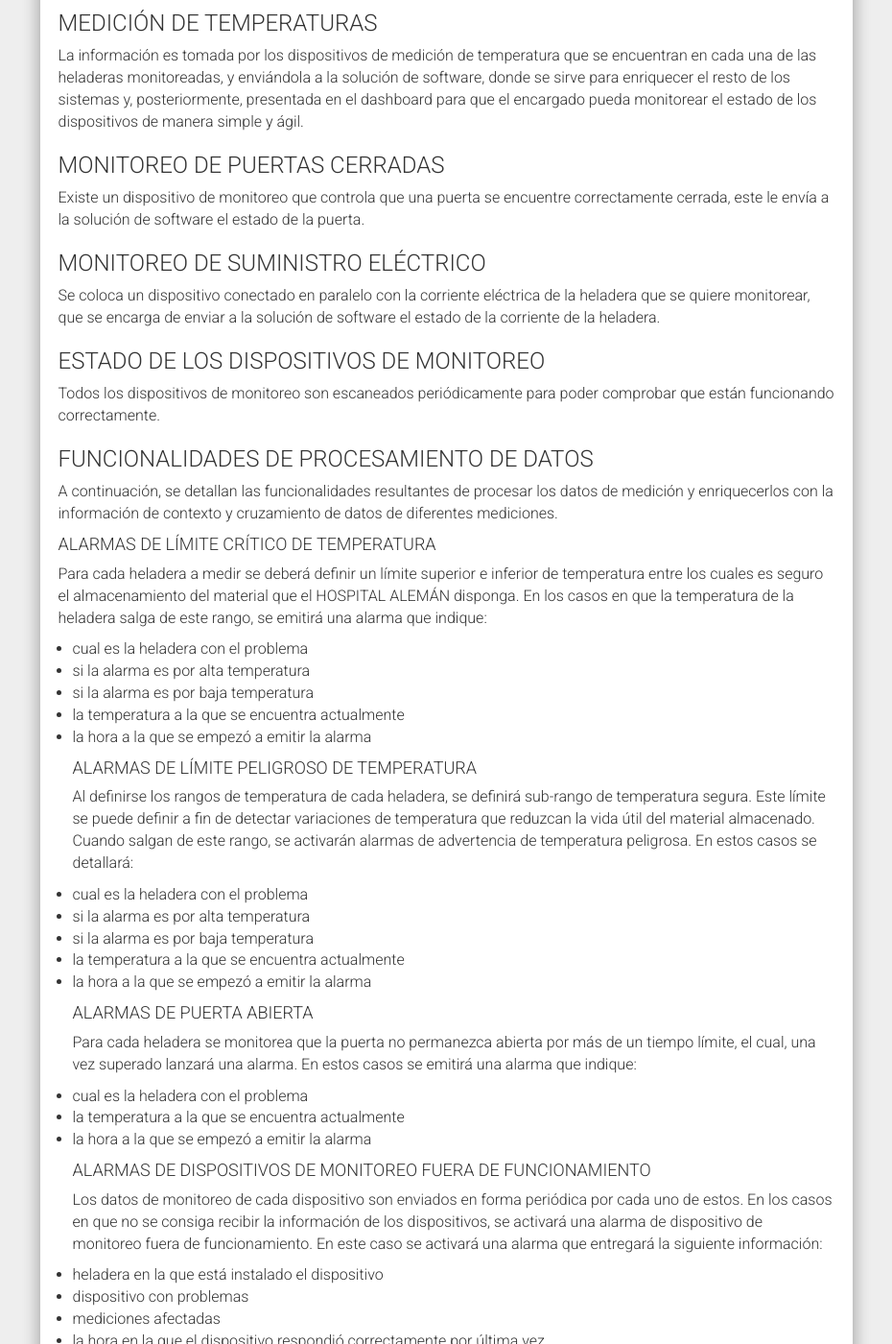
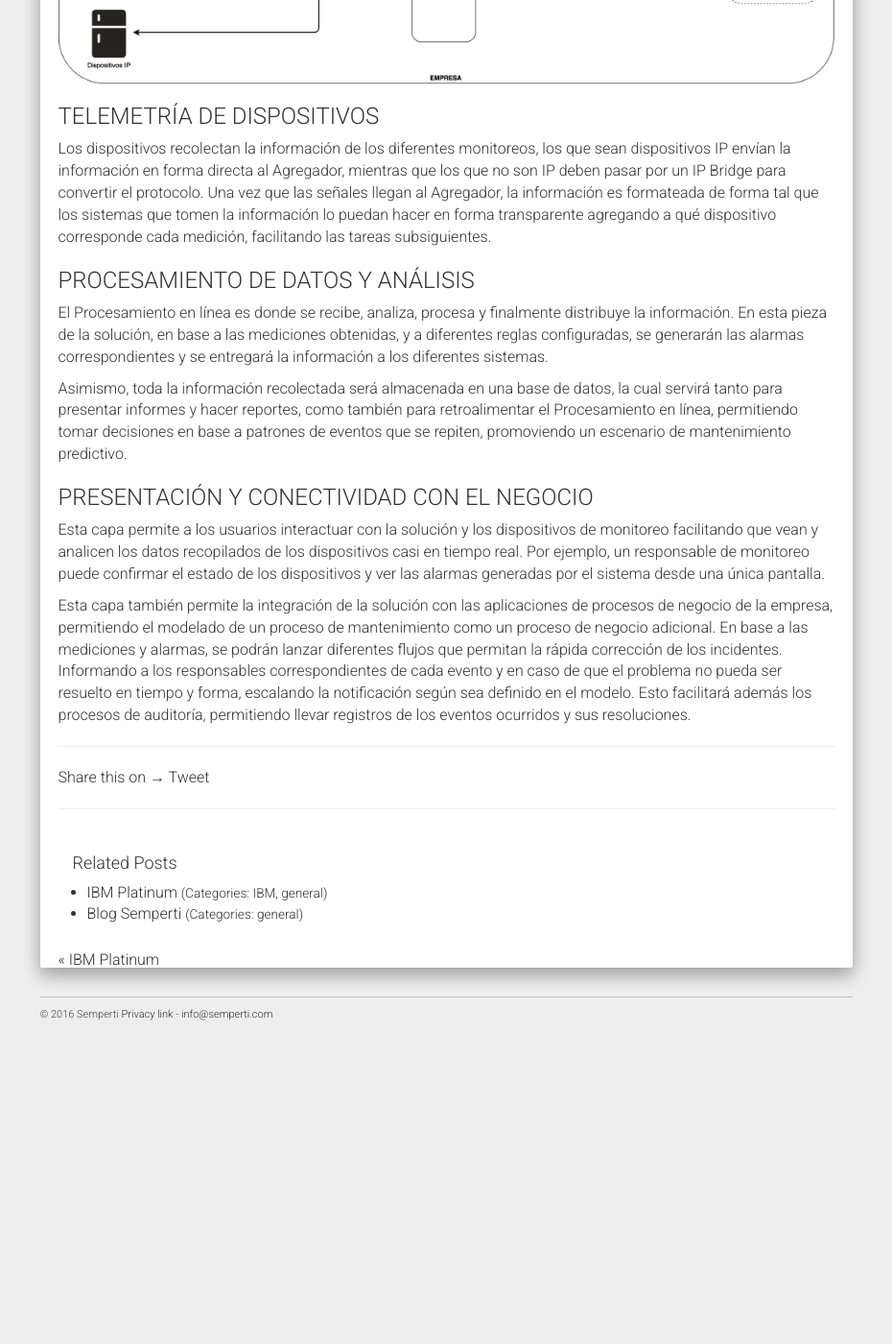
Before and after one commit to Semperti/semperti.github.io, a Jekyll site: the page built from _posts/2017-03-21-solucion-iot.md, in a window 1280 px wide and 1400 px high, scrolled down 915 px. Shown: the whole window at 96% size, without its empty margins (321-1251 px from the left). Built offline with Jekyll 4.4.1, drawn with Linux system fonts in a browser that asks for light colours; nearby versions of some CDN libraries; comment, search, counter and statistics services are not loaded; after the commit the page ends 2007 px from its top, so only the background shows below that; some of the changed text lies outside the part shown.

Commit message:
Update 2017-03-21-solucion-iot.md

```diff
--- a/_posts/2017-03-21-solucion-iot.md
+++ b/_posts/2017-03-21-solucion-iot.md
@@ -6,76 +6,23 @@
 image: /assets/2017-03-21-solucion-iot/imagen002.png
 ---
 # IMPLEMENTACIÓN DE UNA SOLUCION DE MONITOREO DE DISPOSITIVOS
-En este post vamos a desarrollar una solución de monitoreo de dispositivos. Para desarrollar el modelo de solución tomaremos como caso modelo el monitoreo de de heladeras, las cuales se necesita que tengan una tempreratura precisa para asegurar la correcta cadena de frío de los elementos que estas contienen, evitando así su deterioro, ya sea por falta de frío, como también por su exceso. Para asegurar esto, se deberá poder consumir la información del monitoreo, enriquecerla, informar el estado de los elementos monitoreados, y el estado de los dispositivos que realizan los monitoreos. Asimismo, el sistema podrá enviar alertas y notificaciones a quien corresponda al detectarse anomalías en las variables monitoreadas o en los mismos dispositivos de monitoreo. También puede ser expandido para la detección de fallas relacionadas entre sí (ej: alza en temperatura de heladera por puerta abierta) y de fallas tempranas basadas en patrones de funcionamiento de los dispositivos.
+En este post vamos a desarrollar una solución de monitoreo de dispositivos. Una solución de este tipo se deberá asegurar poder consumir la información del monitoreo, enriquecerla, informar el estado de los elementos monitoreados, y el estado de los dispositivos que realizan los monitoreos. Asimismo, el sistema podrá enviar alertas y notificaciones a quien corresponda al detectarse anomalías en las variables monitoreadas o en los mismos dispositivos de monitoreo. También puede ser expandido para la detección de fallas relacionadas entre sí y de fallas tempranas basadas en patrones de funcionamiento de los dispositivos.
 
 Toda esta información permitirá integrarse con los sistemas de procesos de negocios, permitiendo así la creación de flujos de mantenimiento, ayudando a la rápida detección de los puntos con problemas y agilizar las acciones correctivas ante una falla.
 Además permite dar visibilidad sobre el estado de los diferentes eventos a fin de poder tener una visión global del estado de situación como así también implementar procesos de escalado automático según sea necesario.
 
-Cabe destacar que, aunque la solución presentada está orientada al monitoreo de heladeras, podría realizarse consumo de telemetría de prácticamente cualquier elemento factible de ser medido, como por ejemplo:
-* estado y temperatura de calderas
-* estado de ascensores
-
-## FUNCIONALIDADES DE MEDICIÓN
-
-A continuación, se detallan las diferentes mediciones a realizar por el sistema, que servirán de entrada de información para el procesamiento de datos:
-
-### MEDICIÓN DE TEMPERATURAS
-La información es tomada por los dispositivos de medición de temperatura que se encuentran en cada una de las heladeras monitoreadas, y enviándola a la solución de software, donde se sirve para enriquecer el resto de los sistemas y, posteriormente, presentada en el dashboard para que el encargado pueda monitorear el estado de los dispositivos de manera simple y ágil.
-### MONITOREO DE PUERTAS CERRADAS
-Existe un dispositivo de monitoreo que controla que una puerta se encuentre correctamente cerrada, este le envía a la solución de software el estado de la puerta.
-### MONITOREO DE SUMINISTRO ELÉCTRICO
-Se coloca un dispositivo conectado en paralelo con la corriente eléctrica de la heladera que se quiere monitorear, que se encarga de enviar a la solución de software el estado de la corriente de la heladera.
-### ESTADO DE LOS DISPOSITIVOS DE MONITOREO
-Todos los dispositivos de monitoreo son escaneados periódicamente para poder comprobar que están funcionando correctamente.
-### FUNCIONALIDADES DE PROCESAMIENTO DE DATOS
-A continuación, se detallan las funcionalidades resultantes de procesar los datos de medición y enriquecerlos con la información de contexto y cruzamiento de datos de diferentes mediciones.
-#### ALARMAS DE LÍMITE CRÍTICO DE TEMPERATURA
-Para cada heladera a medir se deberá definir un límite superior e inferior de temperatura entre los cuales es seguro el almacenamiento del material que el HOSPITAL ALEMÁN disponga.
-En los casos en que la temperatura de la heladera salga de este rango, se emitirá una alarma que indique:
-* cual es la heladera con el problema
-* si la alarma es por alta temperatura
-* si la alarma es por baja temperatura
-* la temperatura a la que se encuentra actualmente
-* la hora a la que se empezó a emitir la alarma
-#### ALARMAS DE LÍMITE PELIGROSO DE TEMPERATURA
-Al definirse los rangos de temperatura de cada heladera, se definirá sub-rango de temperatura segura.
-Este límite se puede definir a fin de detectar variaciones de temperatura que reduzcan la vida útil del material almacenado.
-Cuando salgan de este rango, se activarán alarmas de advertencia de temperatura peligrosa.
-En estos casos se detallará:
-* cual es la heladera con el problema
-* si la alarma es por alta temperatura
-* si la alarma es por baja temperatura
-* la temperatura a la que se encuentra actualmente
-* la hora a la que se empezó a emitir la alarma
-#### ALARMAS DE PUERTA ABIERTA
-Para cada heladera se monitorea que la puerta no permanezca abierta por más de un tiempo límite, el cual, una vez superado lanzará una alarma.
-En estos casos se emitirá una alarma que indique:
-* cual es la heladera con el problema
-* la temperatura a la que se encuentra actualmente
-* la hora a la que se empezó a emitir la alarma
-#### ALARMAS DE DISPOSITIVOS DE MONITOREO FUERA DE FUNCIONAMIENTO
-Los datos de monitoreo de cada dispositivo son enviados en forma periódica por cada uno de estos. En los casos en que no se consiga recibir la información de los dispositivos, se activará una alarma de dispositivo de monitoreo fuera de funcionamiento.
-En este caso se activará una alarma que entregará la siguiente información:
-* heladera en la que está instalado el dispositivo
-* dispositivo con problemas
-* mediciones afectadas
-* la hora en la que el dispositivo respondió correctamente por última vez
-#### ALARMAS DE FALLA EN EL SUMINISTRO ELÉCTRICO
-En los casos en los que exista una falla en el suministro eléctrico de una heladera, se emitirá una alarma indicando:
-* heladera con falta de suministro eléctrico
-* la hora a la que se empezó a emitir la alarma
-### ARQUITECTURA DE LA SOLUCIÓN
+## ARQUITECTURA DE LA SOLUCIÓN
 ![Arquitectura](/assets/2017-03-21-solucion-iot/imagen001.png)
-#### TELEMETRÍA DE DISPOSITIVOS
+### TELEMETRÍA DE DISPOSITIVOS
 Los dispositivos recolectan la información de los diferentes monitoreos, los que sean dispositivos IP envían la información en forma directa al Agregador, mientras que los que no son IP deben pasar por un IP Bridge para convertir el protocolo.
 Una vez que las señales llegan al Agregador, la información es formateada de forma tal que los sistemas que tomen la información lo puedan hacer en forma transparente agregando a qué dispositivo corresponde cada medición, facilitando las tareas subsiguientes.
-#### PROCESAMIENTO DE DATOS Y ANÁLISIS
+### PROCESAMIENTO DE DATOS Y ANÁLISIS
 El Procesamiento en línea es donde se recibe, analiza, procesa y finalmente distribuye la información.
 En esta pieza de la solución, en base a las mediciones obtenidas, y a diferentes reglas configuradas, se generarán las alarmas correspondientes y se entregará la información a los diferentes sistemas.
 
 Asimismo, toda la información recolectada será almacenada en una base de datos, la cual servirá tanto para presentar informes y hacer reportes, como también para retroalimentar el Procesamiento en línea, permitiendo tomar decisiones en base a patrones de eventos que se repiten, promoviendo un escenario de mantenimiento predictivo.
-#### PRESENTACIÓN Y CONECTIVIDAD CON EL NEGOCIO
-Esta capa permite a los usuarios interactuar con la solución y los dispositivos de monitoreo de las heladeras facilitando que vean y analicen los datos recopilados de los dispositivos casi en tiempo real. Por ejemplo, un responsable de monitoreo puede confirmar el estado de las temperaturas de las heladeras y ver las alarmas generadas por el sistema desde una única pantalla.
+### PRESENTACIÓN Y CONECTIVIDAD CON EL NEGOCIO
+Esta capa permite a los usuarios interactuar con la solución y los dispositivos de monitoreo facilitando que vean y analicen los datos recopilados de los dispositivos casi en tiempo real. Por ejemplo, un responsable de monitoreo puede confirmar el estado de los dispositivos y ver las alarmas generadas por el sistema desde una única pantalla.
 
-Esta capa también permite la integración de la solución con las aplicaciones de procesos de negocio del HOSPITAL ALEMÁN, permitiendo el modelado de un proceso de mantenimiento como un proceso de negocio adicional.
+Esta capa también permite la integración de la solución con las aplicaciones de procesos de negocio de la empresa, permitiendo el modelado de un proceso de mantenimiento como un proceso de negocio adicional.
 En base a las mediciones y alarmas, se podrán lanzar diferentes flujos que permitan la rápida corrección de los incidentes. Informando a los responsables correspondientes de cada evento y en caso de que el problema no pueda ser resuelto en tiempo y forma, escalando la notificación según sea definido en el modelo. Esto facilitará además los procesos de auditoría, permitiendo llevar registros de los eventos ocurridos y sus resoluciones.
```
